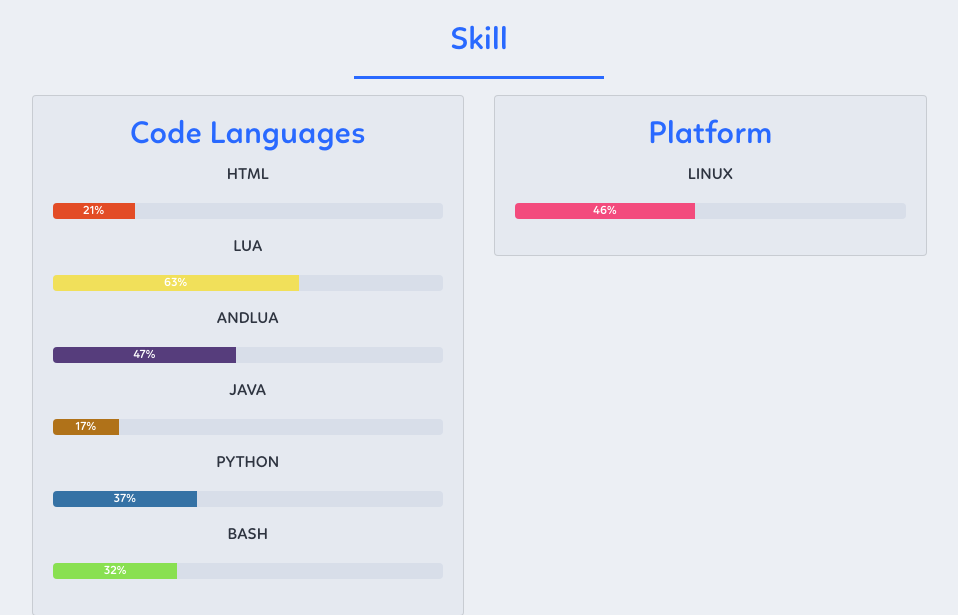
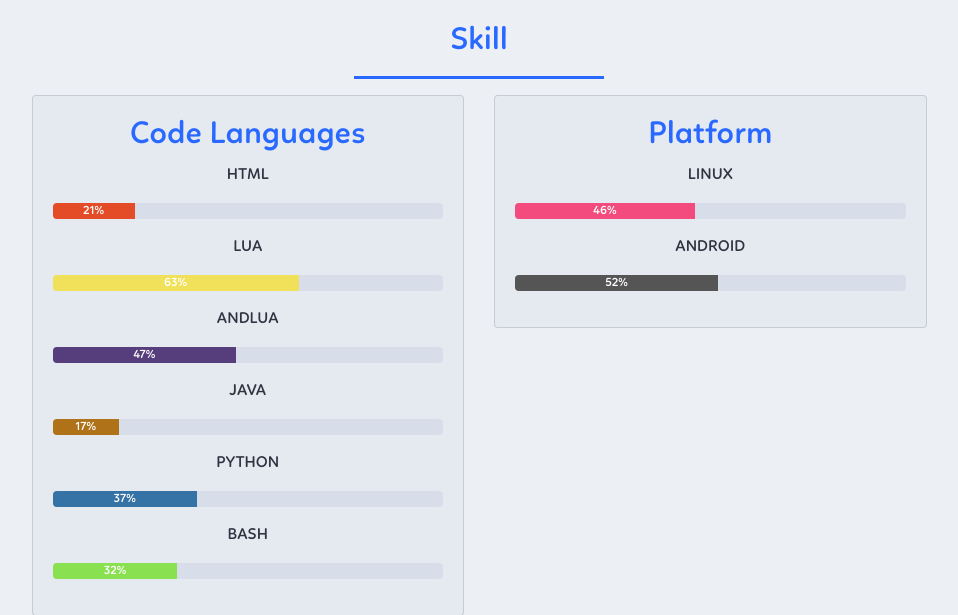
Before and after one commit to itsmeEVIL/itsmeEVIL.github.io, a PHP site: page / in a window 1280 px wide. Shown: the part 1032-1647 px from the top of the page, without its empty margins (161-1119 px from the left). Run offline with PHP 8.4, Linux system fonts and the light colour scheme; some libraries are stand-ins or nearby versions.

Commit message:
added android to skill list

```diff
--- a/css/style.css
+++ b/css/style.css
@@ -190,3 +190,7 @@ html, body, div, span, applet, object, iframe, h1, h2, h3, h4, h5, h6, p, blockq
 .linux {
   background-color: #f34b7d;
 }
+
+.android {
+  background-color: #555555;
+}
--- a/index.html
+++ b/index.html
@@ -126,6 +126,10 @@
                     <div class="progress mb-3">
                       <div class="progress-bar linux" role="progressbar" style="width: 0%" aria-valuenow="0" aria-valuemin="0" aria-valuemax="100">46%</div>
                     </div>
+                    <p class="text-center">ANDROID</p>
+                    <div class="progress mb-3">
+                      <div class="progress-bar android" role="progressbar" style="width: 0%" aria-valuenow="0" aria-valuemin="0" aria-valuemax="100">52%</div>
+                    </div>
                   </div>
                 </div>
               </dev>
--- a/js/main.js
+++ b/js/main.js
@@ -57,6 +57,10 @@ $(window).scroll (function(){
 
       $(".linux").animate({
         width: "46%"
+      }, 2500);
+
+      $(".android").animate({
+        width: "52%"
       }, 2500);
   }
 });
```
